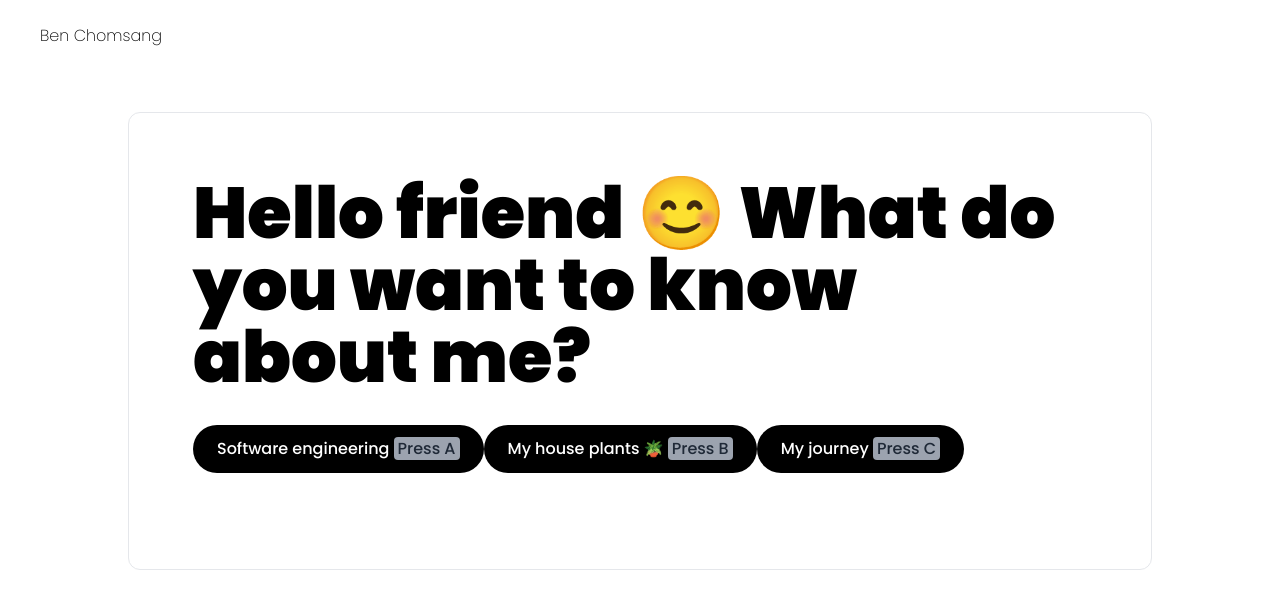
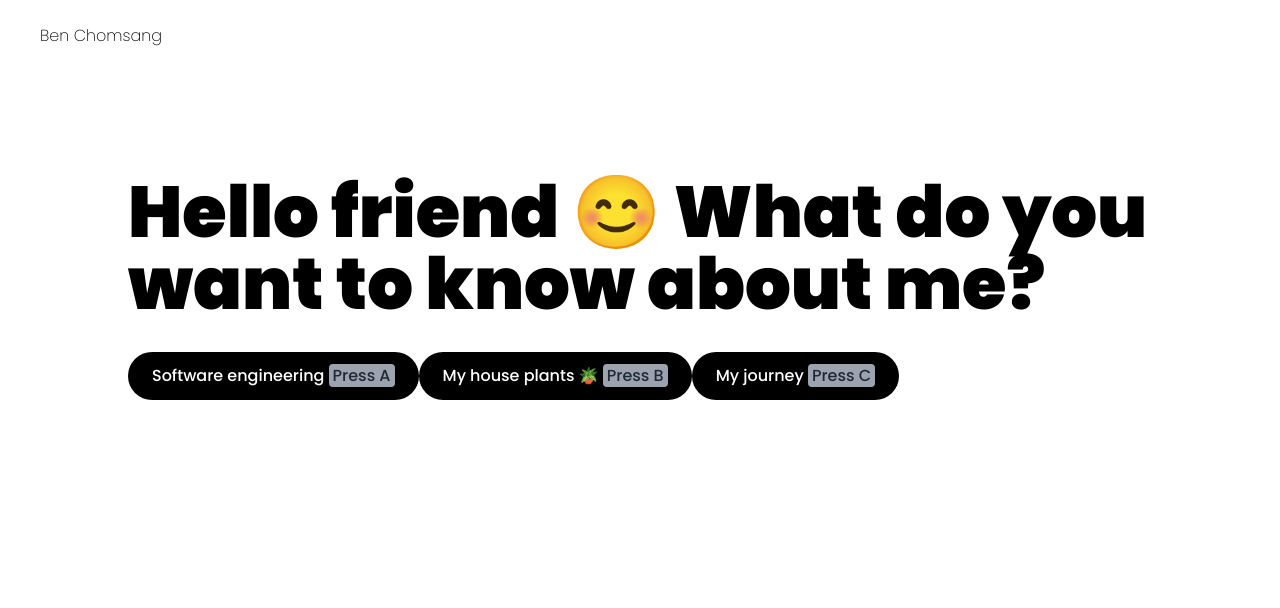
Before and after one commit to 1994benc/benchomsang-summer-2022, a Nuxt app: page / in a window 1280 px wide. Shown: the top 608 px of the page. Built offline with nearby package versions, Linux system fonts and the light colour scheme.

Commit message:
change container style to be more minimal

```diff
--- a/pages/index.vue
+++ b/pages/index.vue
@@ -27,6 +27,6 @@ h1, h2 {
 }
 
 .container {
-  @apply p-16 rounded-xl mx-auto border max-w-5xl;
+  @apply p-16 rounded-xl mx-auto max-w-6xl;
 }
 </style>
```
